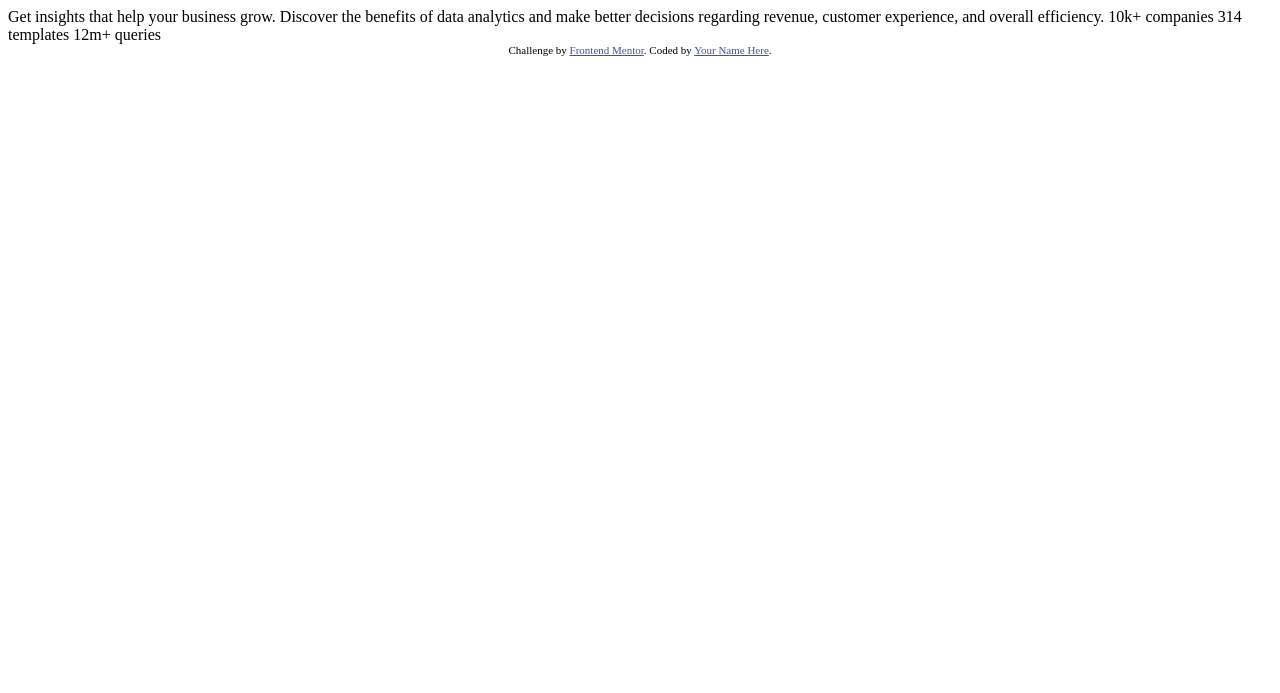
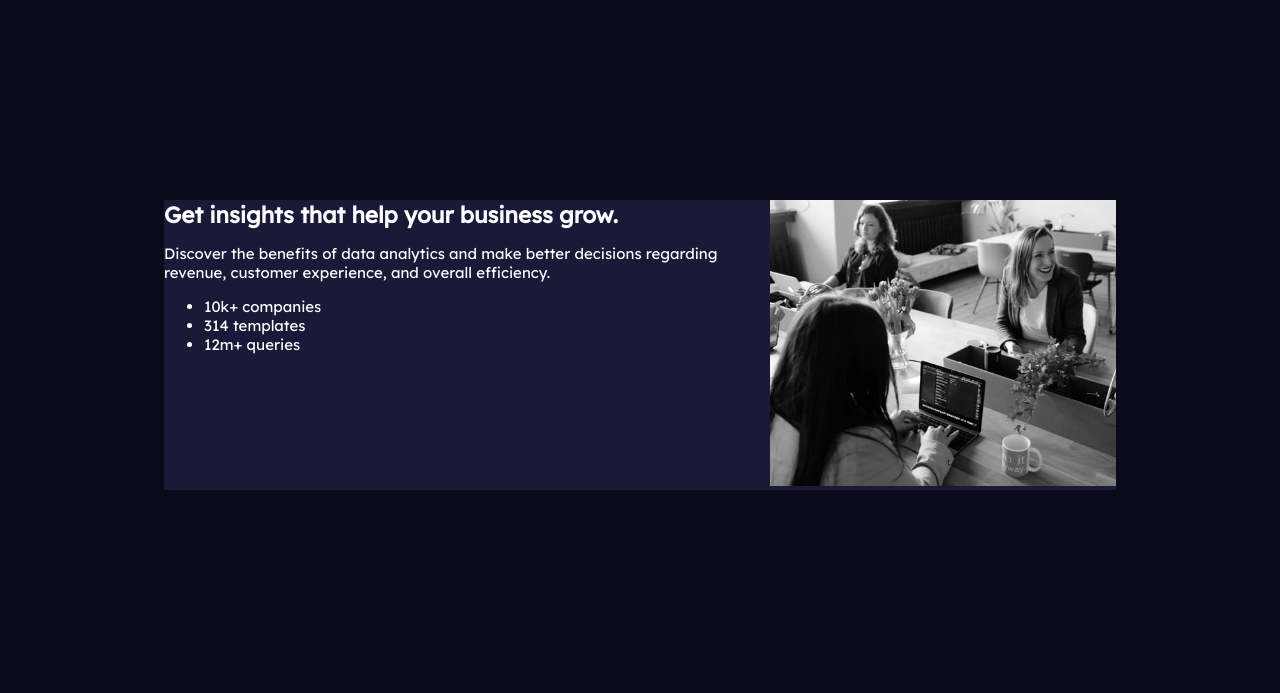
Before and after one commit to Baradit/Stats-Preview, a plain HTML site: page index.html in a window 1280 px wide. Drawn offline with Linux system fonts and the light colour scheme.

Commit message:
desktop version update

```diff
--- a/index.html
+++ b/index.html
@@ -5,9 +5,10 @@
   <meta name="viewport" content="width=device-width, initial-scale=1.0"> <!-- displays site properly based on user's device -->
 
   <link rel="icon" type="image/png" sizes="32x32" href="./images/favicon-32x32.png">
-
+  <link href="https://fonts.googleapis.com/css2?family=Inter:wght@400;700&display=swap" rel="stylesheet">
+  <link href="https://fonts.googleapis.com/css2?family=Lexend+Deca&display=swap" rel="stylesheet">
   <title>Frontend Mentor | Stats preview card component</title>
-
+  <link rel="stylesheet" href="style/main.css">
   <!-- Feel free to remove these styles or customise in your own stylesheet 👍 -->
   <style>
     .attribution { font-size: 11px; text-align: center; }
@@ -16,18 +17,29 @@
 </head>
 <body>
 
-   Get insights that help your business grow.
+  <section class="container">
+    <div class="card">
+      <div class="card__text">
+        <h1>Get insights that help your business grow.</h1>
+        <p>Discover the benefits of data analytics and make better decisions regarding revenue, customer
+        experience, and overall efficiency.</p>
+        <div class="stats">
+          <ul class="stats__items">
+            <li>10k+ companies</li>
+            <li>314 templates</li>
+            <li>12m+ queries</li>
+          </ul>
+        </div>
 
-  Discover the benefits of data analytics and make better decisions regarding revenue, customer
-  experience, and overall efficiency.
 
-  10k+ companies
-  314 templates
-  12m+ queries
+      </div>
+      <div class="card__img">
+        <img class="card__img-mobile" src="/images/image-header-mobile.jpg" alt="">
+        <img class="card__img-desktop" src="/images/image-header-desktop.jpg" alt="">
+      </div>
+    </div>
+  </section>
 
-  <div class="attribution">
-    Challenge by <a href="https://www.frontendmentor.io?ref=challenge" target="_blank">Frontend Mentor</a>.
-    Coded by <a href="#">Your Name Here</a>.
-  </div>
+
 </body>
 </html>
--- /dev/null
+++ b/scss/_card.scss
@@ -0,0 +1,23 @@
+.container{
+    max-width: $desktop-container;
+    padding: 12.5rem 10.25rem;
+    margin: auto;
+    .card{
+
+        display: flex;
+
+        background-color: $darkDesBlue;
+
+        .card__img{
+
+            &-mobile{
+                display:none;
+            }
+
+            &-desktop{
+                object-fit:cover;
+            }
+        }
+    }
+
+}
--- /dev/null
+++ b/scss/_globals.scss
@@ -0,0 +1,52 @@
+html{
+    font-size: 100%;
+    box-sizing: border-box;
+}
+
+*, *::before, *::after{
+    box-sizing: inherit;
+}
+
+body{
+    height:100%;
+    margin: 0;
+    padding: 0;
+    font-family: $lexend-font;
+    font-size: $font-med;
+    font-weight: 300;
+    color: $white;
+    background-color: $darkBlue;
+
+}
+
+
+h1, h2, h3, h4{
+    margin: 0;
+}
+
+
+a, a:visited, a:hover{
+    text-decoration: none;
+}
+
+img{
+    max-width: 100%;
+}
+
+// Flexbox
+
+.flex{
+    display: flex;
+
+    &-jc-sb{
+        justify-content: space-between;
+    }
+
+    &-jc-c{
+        justify-content: center;
+    }
+
+    &-ai-c{
+        align-items: center;
+    }
+}
--- /dev/null
+++ b/scss/_variables.scss
@@ -0,0 +1,22 @@
+// Primary
+$darkBlue: hsl(233, 47%, 7%);
+$darkDesBlue: hsl(244, 38%, 16%);
+$softViolet: hsl(277, 64%, 61%);
+
+// Neutral
+$white: hsl(0, 0%, 100%);
+$transparentWhite1: hsla(0, 0%, 100%, 0.75);
+$transparentWhite1: hsla(0, 0%, 100%, 0.6);
+
+// font-sizes
+$font-med: 0.9375rem; // 15px
+$font-small: 0.875rem;
+
+// font-families
+
+$inter-font: 'Inter', sans-serif;
+$lexend-font: 'Lexend Deca', sans-serif;
+
+// Container
+$desktop-container: 90rem;
+$mobile-container: 23.4375rem;
--- /dev/null
+++ b/scss/main.scss
@@ -0,0 +1,3 @@
+@import 'variables';
+@import 'globals';
+@import 'card';
```
Also changed, not shown: style/main.css (added), 1 other file.
